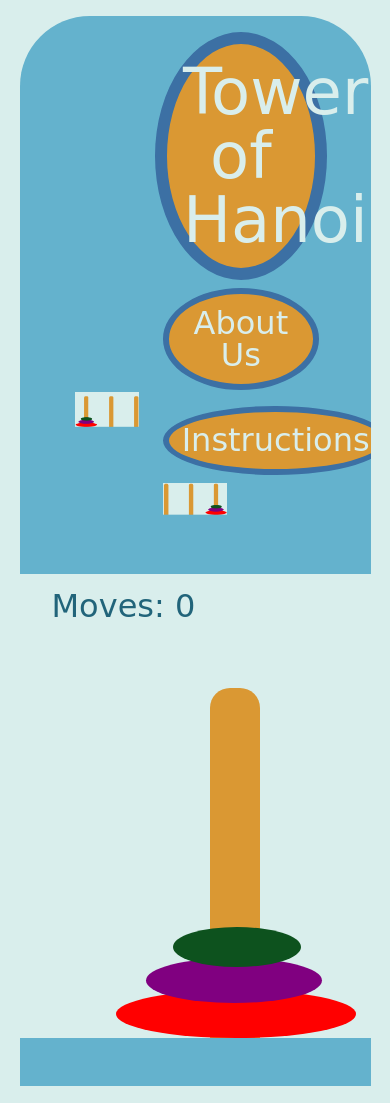
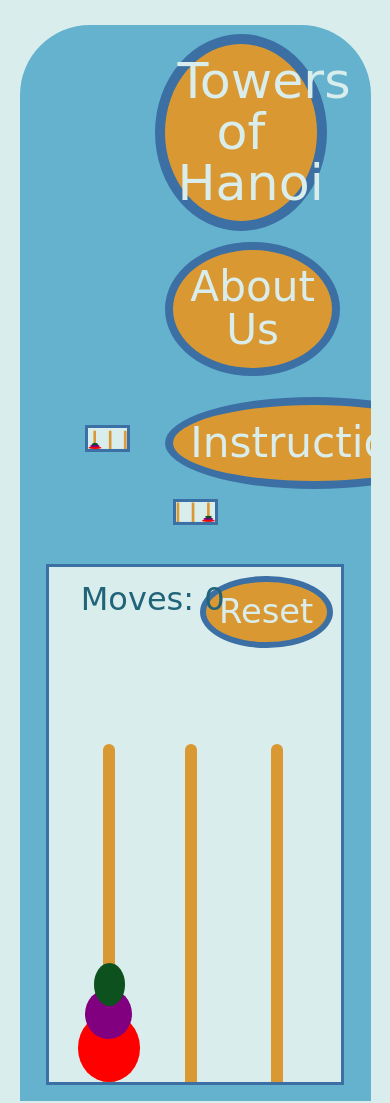
Before and after one commit to tuckerc/towersOfHanoi, a plain HTML site: page index.html in a window 390 px wide. Drawn offline with Linux system fonts and the light colour scheme; a web font is replaced by a local one.

Commit message:
responsive styling in game area

```diff
--- a/css/style.css
+++ b/css/style.css
@@ -4,11 +4,11 @@ body{
 }
 #main-container{
   background-color:#64b2cd;
-  margin: 1em auto;
+  margin: 3vh auto;
   display: inline-block;
   width: 90%;
   height: auto;
-  min-height: 10em;
+  min-height: 60vh;
   overflow: hidden;
   border-top-right-radius: 70px;
   border-top-left-radius: 70px;
@@ -18,18 +18,19 @@ header h1 {
   text-align: center;
   padding: 0.25em;
   font-family: 'Boogaloo', cursive;
-  font-size: 4em;
+  font-size: 6vh;
   background-color: #da9833;
   color: #d9eeec;
-  margin-top: 0.25em;
+  margin-top: 1vh;
   border-radius: 50%;
   border: 0.2em solid #3c70a4;
 }
 
 header img {
-  width: 4em;
+  width: 10vw;
   text-align: center;
-  margin-bottom: 2em;
+  margin-bottom: 1.5vh;
+  border: 0.2em solid #3c70a4;
 }
 
 #nav {
@@ -44,7 +45,7 @@ header img {
   padding: 0.4em;
   margin: 0.25em;
   font-family: 'Boogaloo', cursive;
-  font-size: 2em;
+  font-size: 5vh;
   background-color: #da9833;
   color: #d9eeec;
   border-radius: 50%;
@@ -72,14 +73,14 @@ header a {
 main{
   background-color:#d9eeec;
   margin: 1.5em auto;
-  margin-bottom: 3em;
-  padding-bottom: 1em;
-  width:62em;
-  height: 28em;
+  margin-bottom: 1em;
+  padding-bottom: 0.5em;
+  width: 75vw;
+  height: 60vh;
   position: relative;
   /* height: auto; */
   overflow: hidden;
-
+  border: 0.2em solid #3c70a4;
 }
 
 #moves {
@@ -95,6 +96,7 @@ main{
 }
 
 #reset-btn {
+  font-size: 4vh;
   width:auto;
   display: inline-block;
   position: absolute;
@@ -112,39 +114,39 @@ div {
 
 #post0{
   background-color:#da9833;
-  width:50px;
-  height:350px;
-  color:white;
-  margin-left:100px;
+  width:3vw;
+  height:40vh;
+  line-height:80vh;
+  margin-left:5vw;
   position: absolute;
-  bottom:0;
-  left:90px;
+  bottom: 0px;
+  left:9vw;
 }
 
 #post1 {
   background-color:#da9833;
-  width:50px;
-  height:350px;
-  line-height:100px;
-  margin-left:100px;
+  width:3vw;
+  height:40vh;
+  line-height:80vh;
+  margin-left:5vw;
   position: absolute;
   bottom: 0px;
-  left:375px;
+  left:30vw;
 }
 
 
   #post2 {
   background-color:#da9833;
-  width:50px;
-  height:350px;
-  line-height:100px;
-  margin-left:100px;
+  width:3vw;
+  height:40vh;
+  line-height:80vh;
+  margin-left:5vw;
   position: absolute;
   bottom: 0px;
-  left:660px;
+  left:52vw;
 }
 
-#doughnutOne {
+/* #doughnutOne {
   position:absolute;
   top:278px;
   left:4%;
@@ -156,81 +158,82 @@ div {
 #doughnutTwo {
   position:absolute;
   top:278px;
-  left:4%;
-  width:150px;
+  /* left:4%; */
+  /* width:150px;
   height:30px;
   background-color:purple;
   text-align:center;
-}
+} */
 
 .donut3{
   background-color:red;
   position: absolute;
-  right:-6em;
-  width:15em;
-  height:3em;
+  text-align: center;
+  right:-6.4vw;
+  width:16vw;
+  height:8vh;
   border-radius: 50%;
-  line-height:4em;
+  line-height:4vh;
 
 }
 .donut2{
   background-color:purple;
   position: absolute;
-  right:-3.9em;
-  width:11em;
-  height:2.8em;
+  right:-4.3vw;
+  width:12vw;
+  height:6vh;
   border-radius: 50%;
-  line-height:4em;
+  line-height:3vh;
 }
 
 .donut1 {
   background-color: rgb(13, 82, 30);
   position: absolute;
-  right:-2.6em;
-  width:8em;
-  height:2.5em;
+  right:-2.5vw;
+  width:8vw;
+  height:5vh;
   border-radius: 50%;
-  line-height:2em;
+  line-height:2.5vh;
 }
 
 #post0 div:nth-child(1){
   position: absolute;
-  bottom: 0em;
+  bottom: 0vh;
 }
 
 #post0 div:nth-child(2){
     position: absolute;
-    bottom:2.2em;
+    bottom:5vh;
 }
 #post0 div:nth-child(3){
   position: absolute;
-  bottom:4.4em;
+  bottom:9vh;
 }
 
 #post1 div:nth-child(1){
   position: absolute;
-  bottom: 0em;
+  bottom: 0vh;
 }
 
 #post1 div:nth-child(2){
     position: absolute;
-    bottom:2.2em;
+    bottom:5vh;
 }
 #post1 div:nth-child(3){
   position: absolute;
-  bottom:4.4em;
+  bottom:9vh;
 }
 
 #post2 div:nth-child(1){
   position: absolute;
-  bottom: 0em;
+  bottom: 0vh;
 }
 
 #post2 div:nth-child(2){
     position: absolute;
-    bottom:2.2em;
+    bottom:5vh;
 }
 #post2 div:nth-child(3){
   position: absolute;
-  bottom:4.4em;
+  bottom:9vh;
 }
--- a/index.html
+++ b/index.html
@@ -13,7 +13,7 @@
     <div id="main-container">
 
       <header>
-        <div class="logo">
+        <div id='leftLogo' class="logo">
           <a href="index.html"><img src='logoNew1.PNG'></a>
         </div>
         <div id="nav">
@@ -21,7 +21,7 @@
           <div id='about' href='about.html'>About Us</div>
           <div id='instructions' href='instructions.html'>Instructions</div>
         </div>
-        <div class='logo'>
+        <div id='rightLogo' class='logo'>
           <a href="index.html"><img src='logoNew2.PNG'></a>
         </div>
       </header>
--- a/js/app.js
+++ b/js/app.js
@@ -61,17 +61,22 @@ function LeaderBoard() {
   };
   this.addLeader = function() {
     var userName = this.getName();
-    console.log(this.board);
     this.board.push(new Leader(userName, moves));
+    this.board.sort(function(a, b) {
+      a.moves - b.moves;
+    });
     for(var i = 0; i < leaders.board.length; i++) {
       if(leaders.board[i].name === userName) {
+        console.log(leaders.board[i].name);
+        console.log(userName);
         if(leaders.board[i].moves > moves) {
-          leaders.board[i].moves = moves;
+          leaders.board.splice(i,1);
         }
       }
     }
+    console.log(leaders);
+
     this.pushToLocal();
-    console.log(this);
     console.log(localStorage.getItem('towersOfHanoi'));
   };
   this.pushToLocal = function() {
@@ -113,9 +118,9 @@ function reset() {
   moves = 0;
   fromPole = null;
 // write the code for 3 different children and 3 different parent.
-post0El.appendChild(donut3);
-post0El.appendChild(donut2);
-post0El.appendChild(donut1);
+  post0El.appendChild(donut3);
+  post0El.appendChild(donut2);
+  post0El.appendChild(donut1);
   render();
 }
 
```
